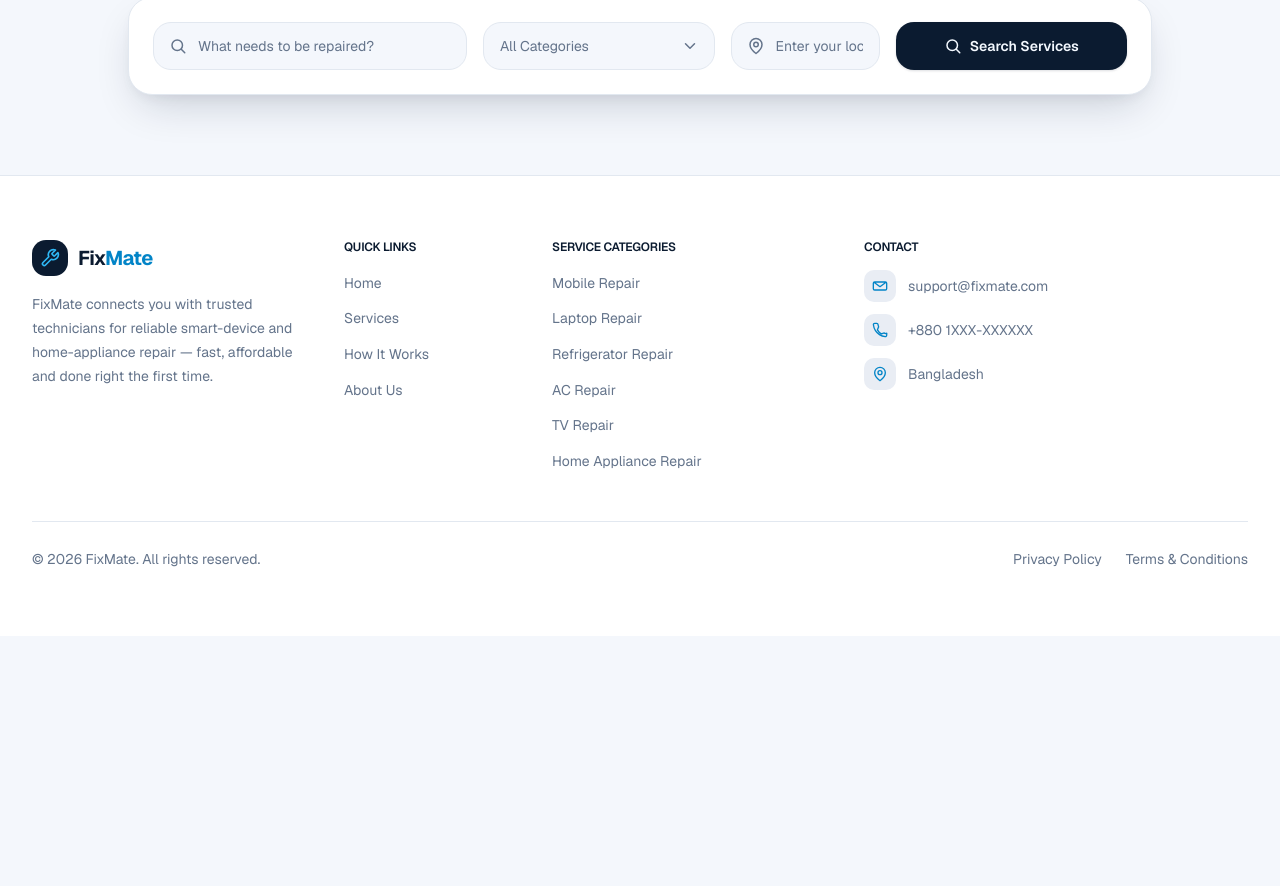
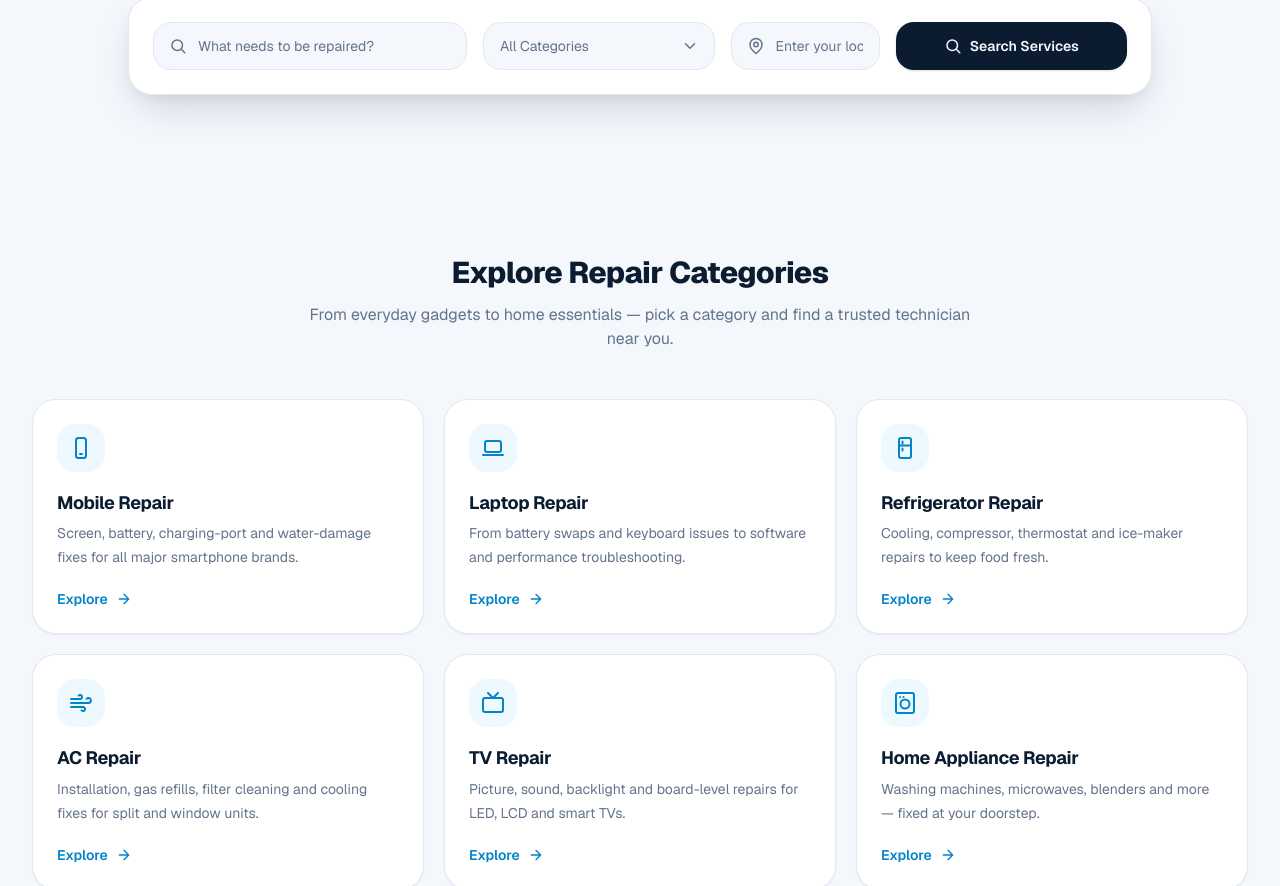
Before and after one commit to mohhammadullah/fixmate-client, a Next.js app: page / in a window 1280 px wide. Shown: the part 961-1847 px from the top of the page. Before the commit the page ends 1597 px from the top, so only its background shows below. Built offline with nearby package versions, Linux system fonts and the light colour scheme.

Commit message:
feat: add homepage service categories section

```diff
--- a/src/app/page.tsx
+++ b/src/app/page.tsx
@@ -1,11 +1,13 @@
 import HeroSection from "@/components/home/HeroSection";
 import SearchSection from "@/components/home/SearchSection";
+import ServiceCategories from "@/components/home/ServiceCategories";
 
 export default function Home() {
   return (
     <main>
       <HeroSection />
       <SearchSection />
+      <ServiceCategories />
     </main>
   );
 }
--- /dev/null
+++ b/src/components/home/ServiceCategories.tsx
@@ -0,0 +1,161 @@
+import Link from "next/link";
+
+const CATEGORIES = [
+  {
+    name: "Mobile Repair",
+    description:
+      "Screen, battery, charging-port and water-damage fixes for all major smartphone brands.",
+    icon: (
+      // Smartphone
+      <>
+        <rect x="7" y="2" width="10" height="20" rx="2.5" />
+        <path d="M11 18h2" />
+      </>
+    ),
+  },
+  {
+    name: "Laptop Repair",
+    description:
+      "From battery swaps and keyboard issues to software and performance troubleshooting.",
+    icon: (
+      // Laptop
+      <>
+        <rect x="4" y="5" width="16" height="11" rx="2" />
+        <path d="M2 19h20" />
+      </>
+    ),
+  },
+  {
+    name: "Refrigerator Repair",
+    description:
+      "Cooling, compressor, thermostat and ice-maker repairs to keep food fresh.",
+    icon: (
+      // Refrigerator
+      <>
+        <rect x="6" y="2" width="12" height="20" rx="2" />
+        <path d="M6 9.5h12" />
+        <path d="M9.5 5.5v2M9.5 12.5v2" />
+      </>
+    ),
+  },
+  {
+    name: "AC Repair",
+    description:
+      "Installation, gas refills, filter cleaning and cooling fixes for split and window units.",
+    icon: (
+      // Wind — airflow for air conditioning
+      <>
+        <path d="M17.7 7.7a2.5 2.5 0 1 1 1.8 4.3H2" />
+        <path d="M9.6 4.6A2 2 0 1 1 11 8H2" />
+        <path d="M12.6 19.4A2 2 0 1 0 14 16H2" />
+      </>
+    ),
+  },
+  {
+    name: "TV Repair",
+    description:
+      "Picture, sound, backlight and board-level repairs for LED, LCD and smart TVs.",
+    icon: (
+      // TV
+      <>
+        <rect x="2" y="7" width="20" height="14" rx="2" />
+        <path d="m17 2-5 5-5-5" />
+      </>
+    ),
+  },
+  {
+    name: "Home Appliance Repair",
+    description:
+      "Washing machines, microwaves, blenders and more — fixed at your doorstep.",
+    icon: (
+      // Washing machine — home appliance
+      <>
+        <rect x="3" y="2" width="18" height="20" rx="2" />
+        <circle cx="12" cy="13" r="4.5" />
+        <path d="M7 6h.01M10.5 6h.01" />
+      </>
+    ),
+  },
+] as const;
+
+export default function ServiceCategories() {
+  return (
+    <section aria-labelledby="categories-heading" className="relative">
+      <div className="container-page py-14 lg:py-20">
+        {/* Heading */}
+        <div className="mx-auto max-w-2xl text-center">
+          <h2
+            id="categories-heading"
+            className="text-2xl font-extrabold tracking-tight text-heading sm:text-3xl"
+          >
+            Explore Repair Categories
+          </h2>
+          <p className="mt-3 text-base text-muted">
+            From everyday gadgets to home essentials — pick a category and find
+            a trusted technician near you.
+          </p>
+        </div>
+
+        {/* Category grid */}
+        <ul className="mt-10 grid gap-5 sm:mt-12 sm:grid-cols-2 lg:grid-cols-3">
+          {CATEGORIES.map((category) => (
+            <li key={category.name} className="h-full">
+              <div className="group flex h-full flex-col rounded-2xl border border-border bg-surface p-6 shadow-xs transition-all duration-300 hover:-translate-y-1 hover:border-border-strong hover:shadow-lg">
+                {/* Icon */}
+                <span
+                  aria-hidden="true"
+                  className="flex h-12 w-12 items-center justify-center rounded-xl bg-accent-50 text-accent-strong transition-colors duration-300 group-hover:bg-accent-100 dark:bg-surface-muted dark:text-accent dark:group-hover:bg-navy-800"
+                >
+                  <svg
+                    viewBox="0 0 24 24"
+                    width="24"
+                    height="24"
+                    fill="none"
+                    stroke="currentColor"
+                    strokeWidth="2"
+                    strokeLinecap="round"
+                    strokeLinejoin="round"
+                    className="h-6 w-6"
+                  >
+                    {category.icon}
+                  </svg>
+                </span>
+
+                {/* Copy */}
+                <h3 className="mt-5 text-lg font-bold tracking-tight text-heading">
+                  {category.name}
+                </h3>
+                <p className="mt-2 text-sm leading-6 text-muted">
+                  {category.description}
+                </p>
+
+                {/* Explore link */}
+                <Link
+                  href={`/services?category=${encodeURIComponent(category.name)}`}
+                  aria-label={`Explore ${category.name} services`}
+                  className="mt-auto inline-flex w-fit items-center gap-2 pt-5 text-sm font-semibold text-accent-strong transition-colors duration-200 hover:text-accent-600 dark:text-accent dark:hover:text-accent-400"
+                >
+                  Explore
+                  <svg
+                    viewBox="0 0 24 24"
+                    width="16"
+                    height="16"
+                    fill="none"
+                    stroke="currentColor"
+                    strokeWidth="2"
+                    strokeLinecap="round"
+                    strokeLinejoin="round"
+                    aria-hidden="true"
+                    className="h-4 w-4 transition-transform duration-200 group-hover:translate-x-1"
+                  >
+                    <path d="M5 12h14M12 5l7 7-7 7" />
+                  </svg>
+                </Link>
+              </div>
+            </li>
+          ))}
+        </ul>
+      </div>
+    </section>
+  );
+}
```
